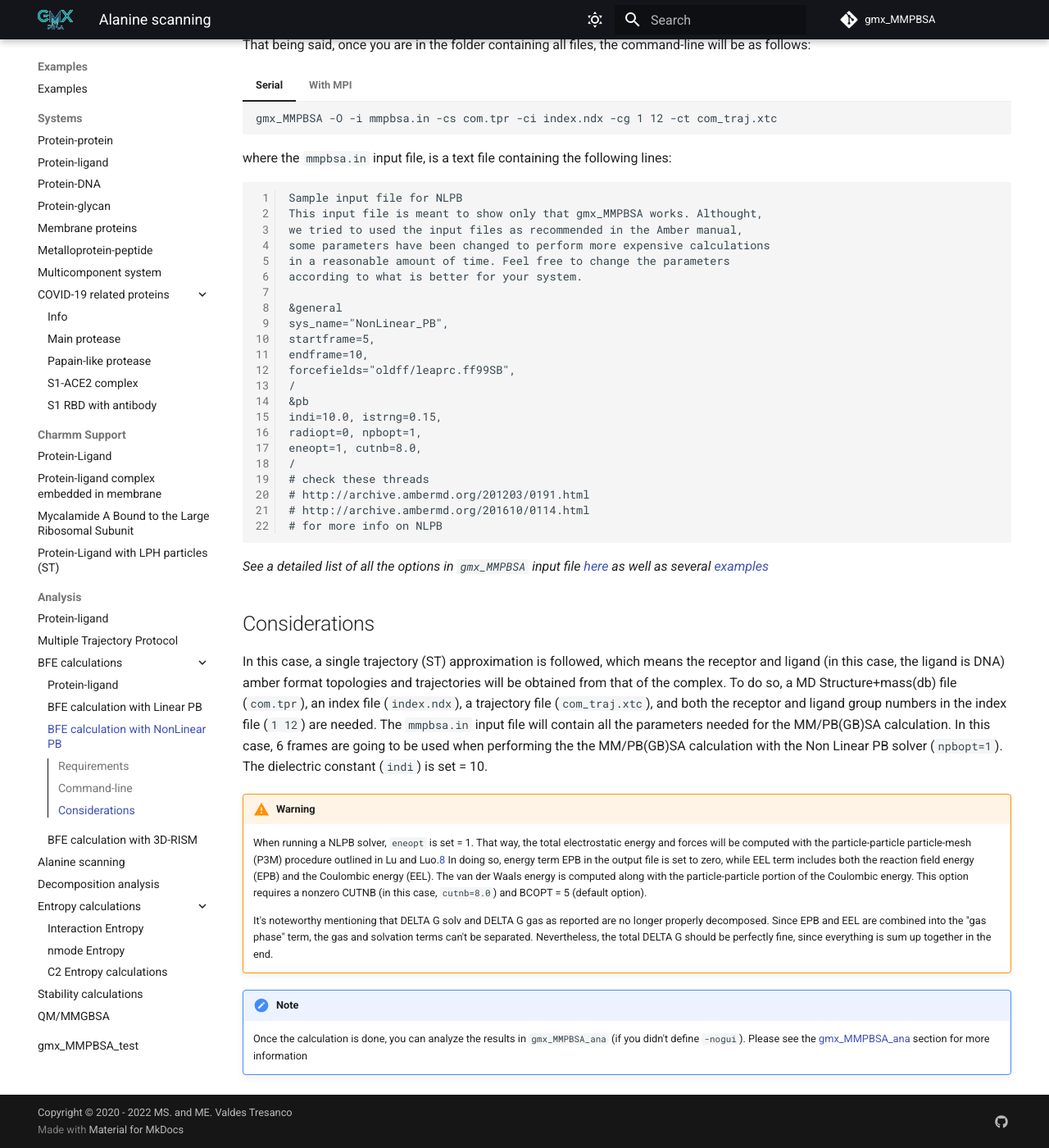
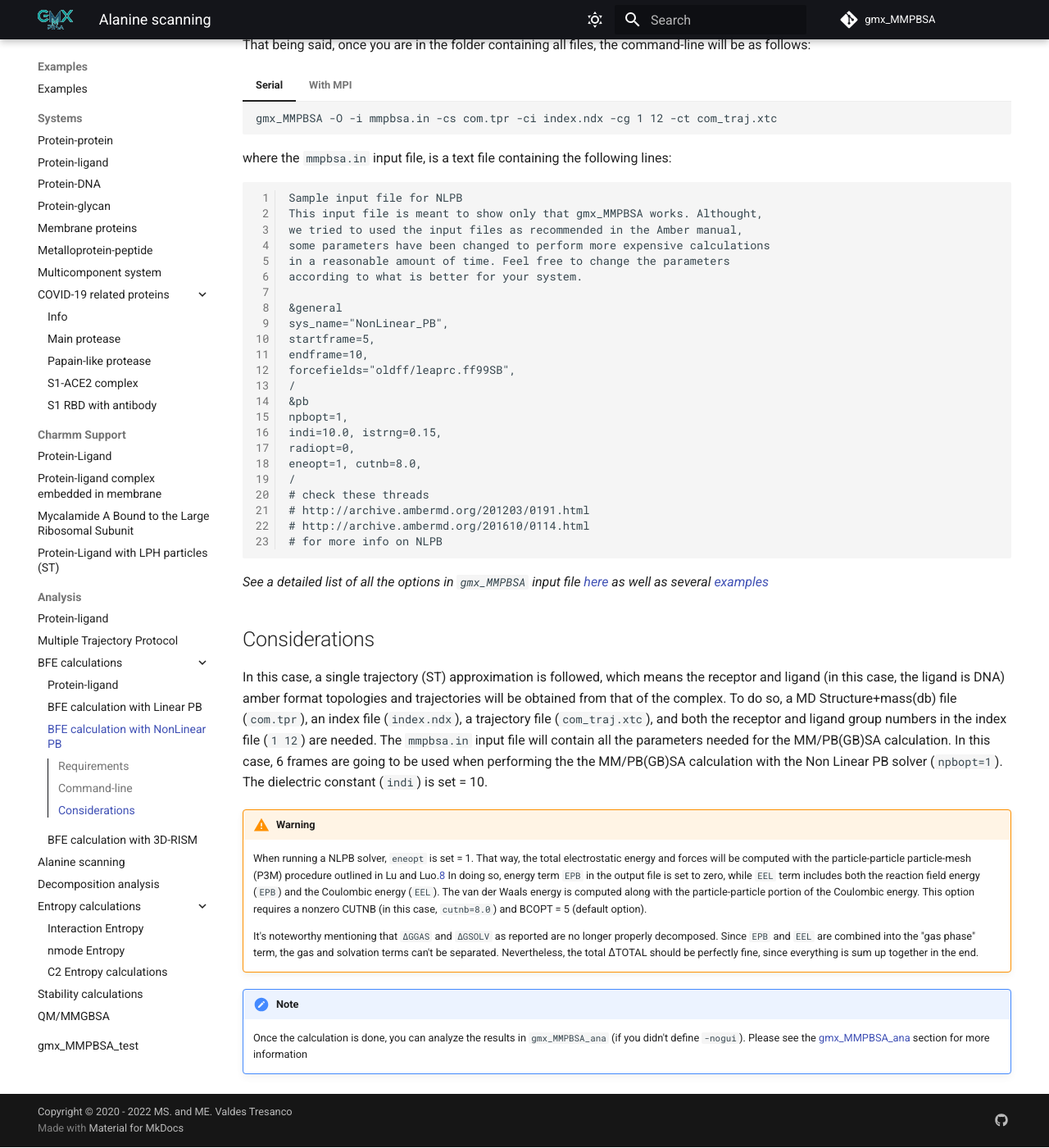
Before and after one commit to Valdes-Tresanco-MS/gmx_MMPBSA, an MkDocs documentation site: the page built from docs/examples/NonLinear_PB_solver/README.md, in a window 1280 px wide and 1400 px high, scrolled down 1079 px. Shown: the whole window at 82% size. Built offline with MkDocs 1.6.1 and Material for MkDocs 9.7.7, drawn with Linux system fonts in a browser that asks for light colours; comment, search, counter and statistics services are not loaded.

Commit message:
update NLPB tutorial

```diff
--- a/docs/examples/NonLinear_PB_solver/README.md
+++ b/docs/examples/NonLinear_PB_solver/README.md
@@ -59,8 +59,9 @@ endframe=10,
 forcefields="oldff/leaprc.ff99SB",
 /
 &pb
+npbopt=1,
 indi=10.0, istrng=0.15,
-radiopt=0, npbopt=1,
+radiopt=0,
 eneopt=1, cutnb=8.0,
 /
 # check these threads
@@ -83,14 +84,14 @@ performing the the MM/PB(GB)SA calculation with the Non Linear PB solver (`npbop
 !!! warning
     When running a NLPB solver, `eneopt` is set = 1. That way, the total electrostatic energy and forces will be
     computed with the particle-particle particle-mesh (P3M) procedure outlined in Lu and Luo.[8] In doing so,
-    energy term EPB in the output file is set to zero, while EEL term includes both the reaction field energy (EPB)
-    and the Coulombic energy (EEL). The van der Waals energy is computed along with the particle-particle portion of
-    the Coulombic energy. This option requires a nonzero CUTNB (in this case, `cutnb=8.0`)
+    energy term `EPB` in the output file is set to zero, while `EEL` term includes both the reaction field
+    energy (`EPB`) and the Coulombic energy (`EEL`). The van der Waals energy is computed along with the
+    particle-particle portion of the Coulombic energy. This option requires a nonzero CUTNB (in this case, `cutnb=8.0`)
     and BCOPT = 5 (default option).
 
-    It's noteworthy mentioning that DELTA G solv and DELTA G gas as reported are no longer properly decomposed. Since
-    EPB and EEL are combined into the "gas phase" term, the gas and solvation terms can't be separated. Nevertheless,
-    the total DELTA G should be perfectly fine, since everything is sum up together in the end.
+    It's noteworthy mentioning that `ΔGGAS` and `ΔGSOLV` as reported are no longer properly decomposed. Since
+    `EPB` and `EEL` are combined into the "gas phase" term, the gas and solvation terms can't be separated.
+    Nevertheless, the total ΔTOTAL should be perfectly fine, since everything is sum up together in the end.
 
 !!! note
     Once the calculation is done, you can analyze the results in `gmx_MMPBSA_ana` (if you didn't define `-nogui`).
```
Also changed, not shown: 1 other file.
